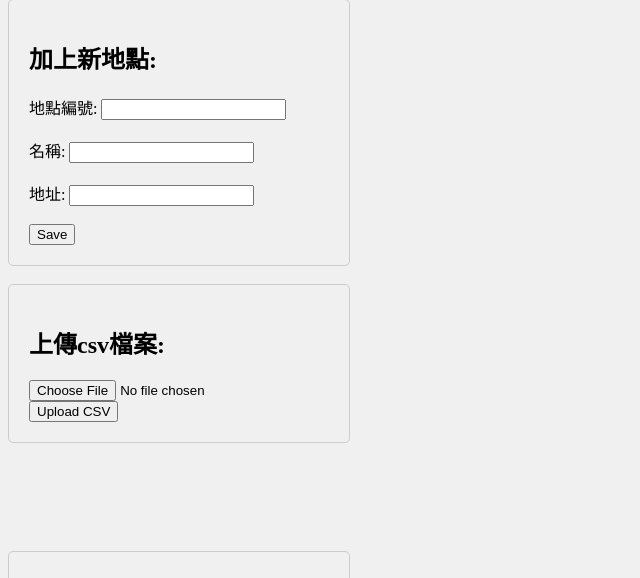
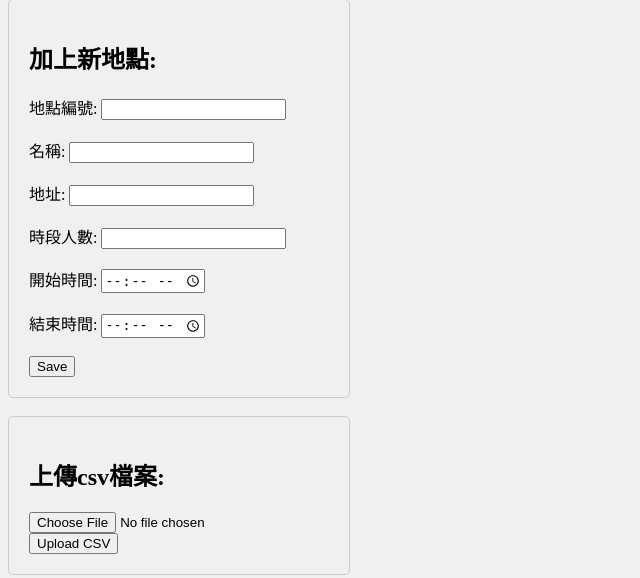
Before and after one commit to alexanderlu828/DB_Project_Group21, a PHP site: page /admin.php in a window 1280 px wide. Shown: the part 116-694 px from the top of the page, without its empty margins (0-640 px from the left). Run offline with PHP 8.4, Linux system fonts and the light colour scheme; data that the repository does not hold is empty; some libraries are stand-ins or nearby versions.

Commit message:
Update admin.php

```diff
--- a/admin.php
+++ b/admin.php
@@ -36,6 +36,12 @@
             <input type="text" id="name" name="name"><br><br>
             <label for="address">地址:</label>
             <input type="text" id="address" name="address"><br><br>
+            <label for="capacity">時段人數:</label>
+            <input type="number" id="capacity" name="capacity"><br><br>
+            <label for="startTime">開始時間:</label>
+            <input type="time" id="startTime" name="startTime"><br><br>
+            <label for="endTime">結束時間:</label>
+            <input type="time" id="endTime" name="endTime"><br><br>
             <input type="button" value="Save" onclick="saveData()">
         </form>
     </div><br>
```
